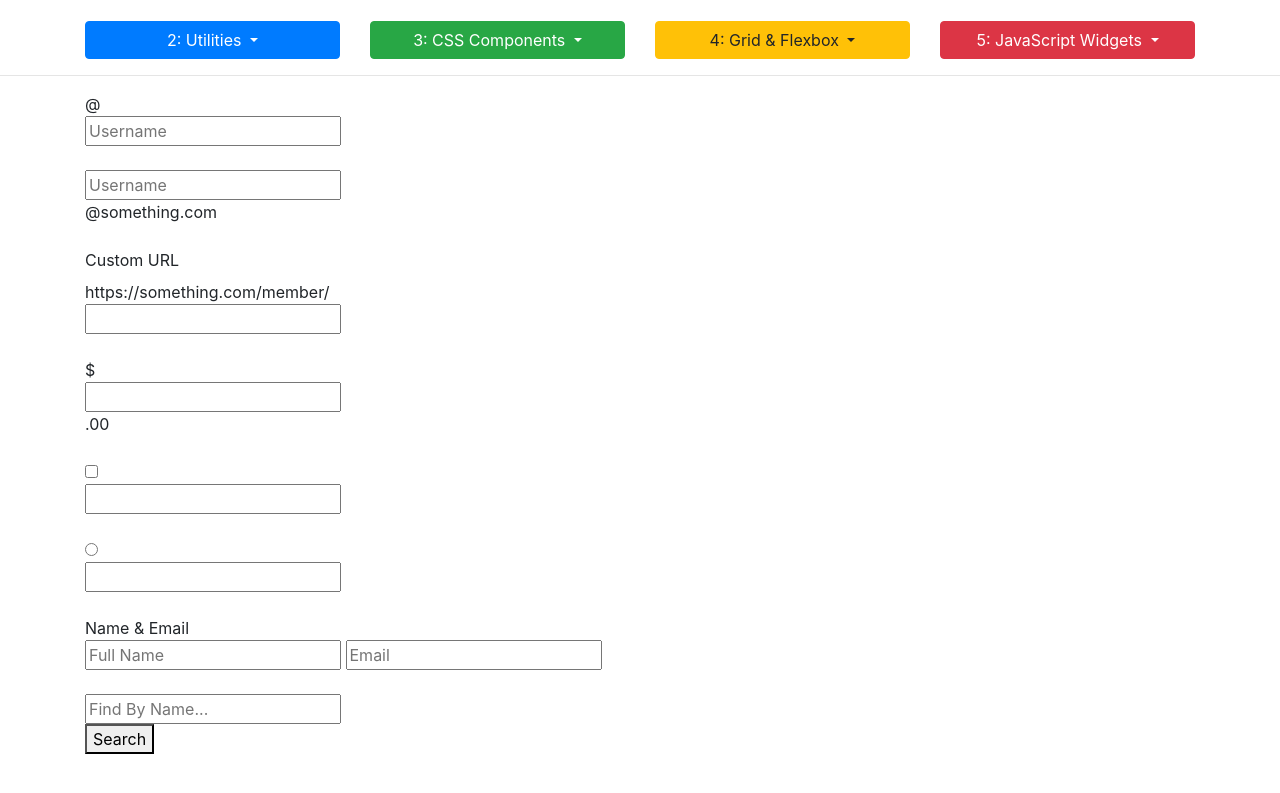
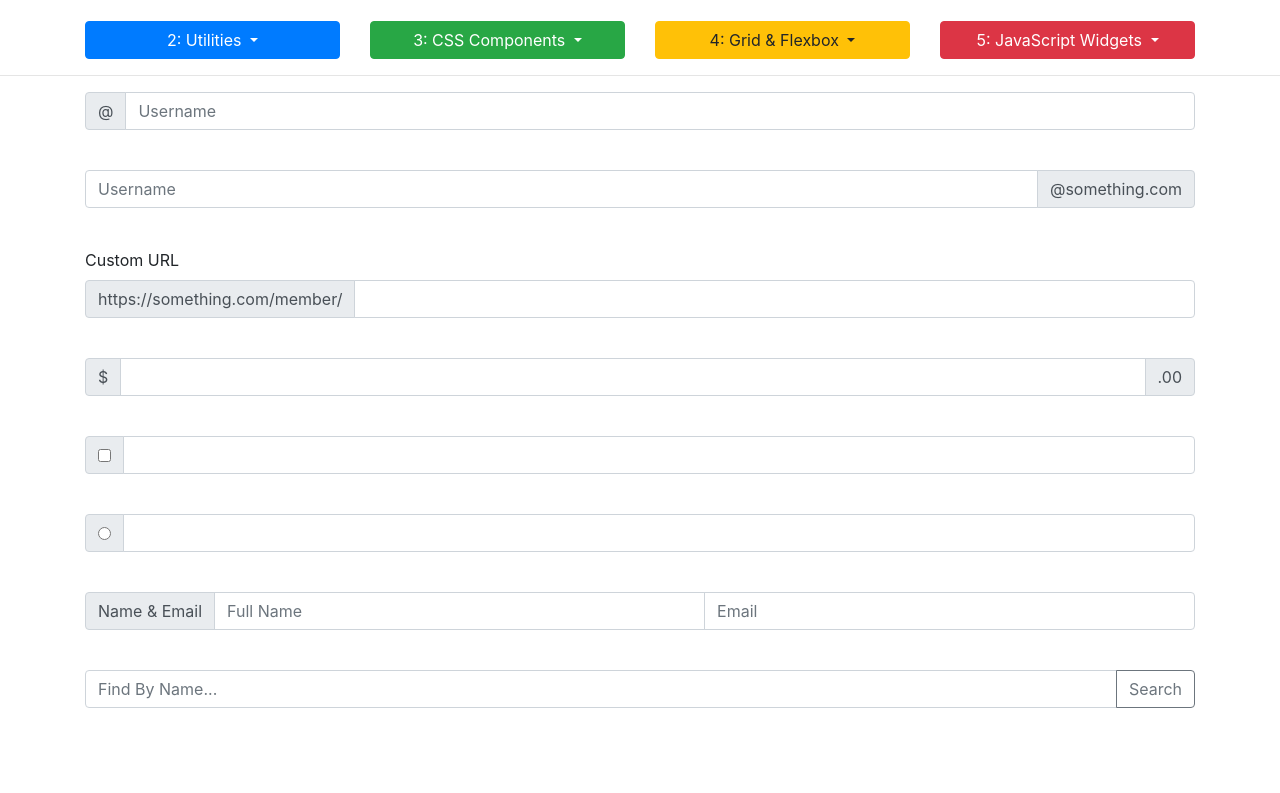
Before and after one commit to claudiobelempb/curso-bootstrap-2021, a plain HTML site: page 3_6_input_groups.html in a window 1280 px wide. Shown: the part 113-906 px from the top of the page. Drawn offline with nearby package versions, Linux system fonts and the light colour scheme.

Commit message:
Input Groups & Addons

```diff
--- a/3_6_input_groups.html
+++ b/3_6_input_groups.html
@@ -1,12 +1,15 @@
 <!DOCTYPE html>
 <html lang="en">
-
   <head>
-    <meta charset="UTF-8">
-    <meta name="viewport" content="width=device-width, initial-scale=1.0">
-    <meta http-equiv="X-UA-Compatible" content="ie=edge">
-    <link rel="stylesheet" href="https://stackpath.bootstrapcdn.com/bootstrap/4.1.1/css/bootstrap.min.css" integrity="sha384-WskhaSGFgHYWDcbwN70/dfYBj47jz9qbsMId/iRN3ewGhXQFZCSftd1LZCfmhktB"
-        crossorigin="anonymous">
+    <meta charset="UTF-8" />
+    <meta name="viewport" content="width=device-width, initial-scale=1.0" />
+    <meta http-equiv="X-UA-Compatible" content="ie=edge" />
+    <link
+      rel="stylesheet"
+      href="https://stackpath.bootstrapcdn.com/bootstrap/4.1.1/css/bootstrap.min.css"
+      integrity="sha384-WskhaSGFgHYWDcbwN70/dfYBj47jz9qbsMId/iRN3ewGhXQFZCSftd1LZCfmhktB"
+      crossorigin="anonymous"
+    />
 
     <title>Bootstrap Sandbox</title>
   </head>
@@ -18,169 +21,234 @@
         <div class="row">
           <div class="col-md-3">
             <div class="dropdown">
-                        <button class="btn btn-primary btn-block dropdown-toggle" type="button" data-toggle="dropdown">
+              <button
+                class="btn btn-primary btn-block dropdown-toggle"
+                type="button"
+                data-toggle="dropdown"
+              >
                 2: Utilities
               </button>
               <div class="dropdown-menu">
-                            <a class="dropdown-item" href="2_2_basic_typography.html">2.2 Basic Typography</a>
-                            <a class="dropdown-item" href="2_3_text_alignment_display.html">2.3 Text Alignment & Display</a>
-                            <a class="dropdown-item" href="2_4_floats_position.html">2.4 Floats & Position</a>
-                            <a class="dropdown-item" href="2_5_colors_background.html">2.5: Colors & Background</a>
+                <a class="dropdown-item" href="2_2_basic_typography.html"
+                  >2.2 Basic Typography</a
+                >
+                <a class="dropdown-item" href="2_3_text_alignment_display.html"
+                  >2.3 Text Alignment & Display</a
+                >
+                <a class="dropdown-item" href="2_4_floats_position.html"
+                  >2.4 Floats & Position</a
+                >
+                <a class="dropdown-item" href="2_5_colors_background.html"
+                  >2.5: Colors & Background</a
+                >
                 <a class="dropdown-item" href="2_6_spacing.html">2.6 Spacing</a>
                 <a class="dropdown-item" href="2_7_sizing.html">2.7 Sizing</a>
-                            <a class="dropdown-item" href="2_8_breakpoints.html">2.8 Breakpoints</a>
+                <a class="dropdown-item" href="2_8_breakpoints.html"
+                  >2.8 Breakpoints</a
+                >
               </div>
             </div>
           </div>
           <div class="col-md-3">
             <div class="dropdown">
-                        <button class="btn btn-success btn-block dropdown-toggle" type="button" data-toggle="dropdown">
+              <button
+                class="btn btn-success btn-block dropdown-toggle"
+                type="button"
+                data-toggle="dropdown"
+              >
                 3: CSS Components
               </button>
               <div class="dropdown-menu">
                 <a class="dropdown-item" href="3_2_buttons.html">3.2 Buttons</a>
                 <a class="dropdown-item" href="3_3_navbar.html">3.3 Navbar</a>
-                            <a class="dropdown-item" href="3_4_list_groups_badges.html">3.4 List Groups & Badges</a>
+                <a class="dropdown-item" href="3_4_list_groups_badges.html"
+                  >3.4 List Groups & Badges</a
+                >
                 <a class="dropdown-item" href="3_5_forms.html">3.5 Forms</a>
-                            <a class="dropdown-item" href="3_6_input_groups.html">3.6 Input Groups</a>
-                            <a class="dropdown-item" href="3_7_alerts_progress.html">3.7 Alerts & Progress</a>
-                            <a class="dropdown-item" href="3_8_tables_pagination.html">3.8 Tables & Pagination</a>
+                <a class="dropdown-item" href="3_6_input_groups.html"
+                  >3.6 Input Groups</a
+                >
+                <a class="dropdown-item" href="3_7_alerts_progress.html"
+                  >3.7 Alerts & Progress</a
+                >
+                <a class="dropdown-item" href="3_8_tables_pagination.html"
+                  >3.8 Tables & Pagination</a
+                >
                 <a class="dropdown-item" href="3_9_cards.html">3.9 Cards</a>
-                            <a class="dropdown-item" href="3_10_media_object.html">3.10 Media Objects</a>
-                            <a class="dropdown-item" href="3_11_jumbotron.html">3.11 Jumbotron</a>
+                <a class="dropdown-item" href="3_10_media_object.html"
+                  >3.10 Media Objects</a
+                >
+                <a class="dropdown-item" href="3_11_jumbotron.html"
+                  >3.11 Jumbotron</a
+                >
               </div>
             </div>
           </div>
           <div class="col-md-3">
             <div class="dropdown">
-                        <button class="btn btn-warning btn-block dropdown-toggle" type="button" data-toggle="dropdown">
+              <button
+                class="btn btn-warning btn-block dropdown-toggle"
+                type="button"
+                data-toggle="dropdown"
+              >
                 4: Grid & Flexbox
               </button>
               <div class="dropdown-menu">
-                            <a class="dropdown-item" href="4_2_grid_system.html">4.2 Grid System</a>
-                            <a class="dropdown-item" href="4_3_grid_alignment.html">4.3 Grid Alignment</a>
+                <a class="dropdown-item" href="4_2_grid_system.html"
+                  >4.2 Grid System</a
+                >
+                <a class="dropdown-item" href="4_3_grid_alignment.html"
+                  >4.3 Grid Alignment</a
+                >
                 <a class="dropdown-item" href="4_4_flexbox.html">4.4 Flexbox</a>
-                            <a class="dropdown-item" href="4_5_auto_margins_wrapping_order.html">4.5 Auto Margins & Wrap</a>
+                <a
+                  class="dropdown-item"
+                  href="4_5_auto_margins_wrapping_order.html"
+                  >4.5 Auto Margins & Wrap</a
+                >
               </div>
             </div>
           </div>
           <div class="col-md-3">
             <div class="dropdown">
-                        <button class="btn btn-danger btn-block dropdown-toggle" type="button" data-toggle="dropdown">
+              <button
+                class="btn btn-danger btn-block dropdown-toggle"
+                type="button"
+                data-toggle="dropdown"
+              >
                 5: JavaScript Widgets
               </button>
               <div class="dropdown-menu">
-                            <a class="dropdown-item" href="5_2_carousel.html">5.2 Carousel</a>
-                            <a class="dropdown-item" href="5_3_collapse.html">5.3 Collapse</a>
-                            <a class="dropdown-item" href="5_4_tooltips.html">5.4 Tooltips</a>
-                            <a class="dropdown-item" href="5_5_popovers.html">5.5 Popovers</a>
+                <a class="dropdown-item" href="5_2_carousel.html"
+                  >5.2 Carousel</a
+                >
+                <a class="dropdown-item" href="5_3_collapse.html"
+                  >5.3 Collapse</a
+                >
+                <a class="dropdown-item" href="5_4_tooltips.html"
+                  >5.4 Tooltips</a
+                >
+                <a class="dropdown-item" href="5_5_popovers.html"
+                  >5.5 Popovers</a
+                >
                 <a class="dropdown-item" href="5_6_modals.html">5.6 Modals</a>
-                            <a class="dropdown-item" href="5_7_scrollspy.html">5.7 ScrollSpy</a>
+                <a class="dropdown-item" href="5_7_scrollspy.html"
+                  >5.7 ScrollSpy</a
+                >
               </div>
             </div>
           </div>
         </div>
       </div>
-        <hr>
+      <hr />
     </header>
 
     <div class="container">
       <!--####################START HERE#####################-->
 
       <!-- BASIC INPUT GROUPS -->
-        <div>
-            <div>
-                <span>@</span>
+      <div class="input-group mb-3">
+        <div class="input-group-prepend">
+          <span class="input-group-text">@</span>
         </div>
-            <input type="text" placeholder="Username">
+        <input class="form-control" type="text" placeholder="Username" />
       </div>
 
-        <br>
+      <br />
 
-        <div>
-            <input type="text" placeholder="Username">
-            <div>
-                <span>@something.com</span>
+      <div class="input-group mb-3">
+        <input class="form-control" type="text" placeholder="Username" />
+        <div class="input-group-append">
+          <span class="input-group-text">@something.com</span>
         </div>
       </div>
 
-        <br>
+      <br />
 
       <label for="basic-url">Custom URL</label>
-        <div>
-            <div>
-                <span>https://something.com/member/</span>
+      <div class="input-group mb-3">
+        <div class="input-group-prepend">
+          <span class="input-group-text">https://something.com/member/</span>
         </div>
-            <input type="text">
+        <input class="form-control" type="text" />
       </div>
 
-        <br>
+      <br />
 
-        <div>
-            <div>
-                <span>$</span>
+      <div class="input-group mb-3">
+        <div class="input-group-prepend">
+          <span class="input-group-text">$</span>
         </div>
-            <input type="text">
-            <div>
-                <span>.00</span>
+        <input class="form-control" type="text" />
+        <div class="input-group-append">
+          <span class="input-group-text">.00</span>
         </div>
       </div>
 
-        <br>
+      <br />
 
       <!-- CHECKBOX -->
-        <div>
-            <div>
-                <div>
-                    <input type="checkbox">
+      <div class="input-group mb-3">
+        <div class="input-group-prepend">
+          <div class="input-group-text">
+            <input type="checkbox" />
           </div>
         </div>
-            <input type="text">
+        <input class="form-control" type="text" />
       </div>
 
-        <br>
+      <br />
 
       <!-- RADIO -->
-        <div>
-            <div>
-                <div>
-                    <input type="radio">
+      <div class="input-group mb-3">
+        <div class="input-group-prepend">
+          <div class="input-group-text">
+            <input type="radio" />
           </div>
         </div>
-            <input type="text">
+        <input class="form-control" type="text" />
       </div>
 
-        <br>
+      <br />
 
       <!-- MULTIPLE INPUTS -->
-        <div>
-            <div>
-                <span id="">Name & Email</span>
+      <div class="input-group mb-3">
+        <div class="input-group-prepend">
+          <span class="input-group-text" id="">Name & Email</span>
         </div>
-            <input type="text" placeholder="Full Name">
-            <input type="email" placeholder="Email">
+        <input class="form-control" type="text" placeholder="Full Name" />
+        <input class="form-control" type="email" placeholder="Email" />
       </div>
 
-        <br>
+      <br />
 
       <!-- BUTTON ADDONS -->
-        <div>
-            <input type="text" placeholder="Find By Name...">
-            <div>
-                <button type="button">Search</button>
+      <div class="input-group mb-3">
+        <input class="form-control" type="text" placeholder="Find By Name..." />
+        <div class="input-group-append">
+          <button class="btn btn-outline-secondary" type="button">
+            Search
+          </button>
         </div>
       </div>
-
     </div>
     <!-- ./container -->
-    <div style="margin-top:500px;"></div>
+    <div style="margin-top: 500px"></div>
 
-    <script src="https://code.jquery.com/jquery-3.3.1.slim.min.js" integrity="sha384-q8i/X+965DzO0rT7abK41JStQIAqVgRVzpbzo5smXKp4YfRvH+8abtTE1Pi6jizo"
-        crossorigin="anonymous"></script>
-    <script src="https://cdnjs.cloudflare.com/ajax/libs/popper.js/1.14.3/umd/popper.min.js" integrity="sha384-ZMP7rVo3mIykV+2+9J3UJ46jBk0WLaUAdn689aCwoqbBJiSnjAK/l8WvCWPIPm49"
-        crossorigin="anonymous"></script>
-    <script src="https://stackpath.bootstrapcdn.com/bootstrap/4.1.1/js/bootstrap.min.js" integrity="sha384-smHYKdLADwkXOn1EmN1qk/HfnUcbVRZyYmZ4qpPea6sjB/pTJ0euyQp0Mk8ck+5T"
-        crossorigin="anonymous"></script>
+    <script
+      src="https://code.jquery.com/jquery-3.3.1.slim.min.js"
+      integrity="sha384-q8i/X+965DzO0rT7abK41JStQIAqVgRVzpbzo5smXKp4YfRvH+8abtTE1Pi6jizo"
+      crossorigin="anonymous"
+    ></script>
+    <script
+      src="https://cdnjs.cloudflare.com/ajax/libs/popper.js/1.14.3/umd/popper.min.js"
+      integrity="sha384-ZMP7rVo3mIykV+2+9J3UJ46jBk0WLaUAdn689aCwoqbBJiSnjAK/l8WvCWPIPm49"
+      crossorigin="anonymous"
+    ></script>
+    <script
+      src="https://stackpath.bootstrapcdn.com/bootstrap/4.1.1/js/bootstrap.min.js"
+      integrity="sha384-smHYKdLADwkXOn1EmN1qk/HfnUcbVRZyYmZ4qpPea6sjB/pTJ0euyQp0Mk8ck+5T"
+      crossorigin="anonymous"
+    ></script>
   </body>
-
 </html>
```
Lines whose indentation alone changed are shown as unchanged.
